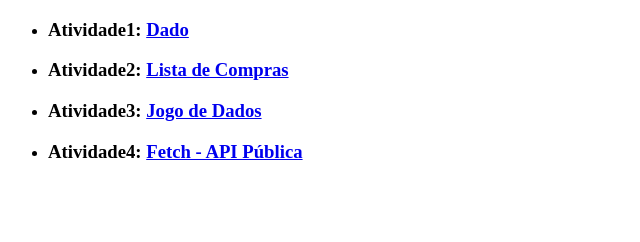
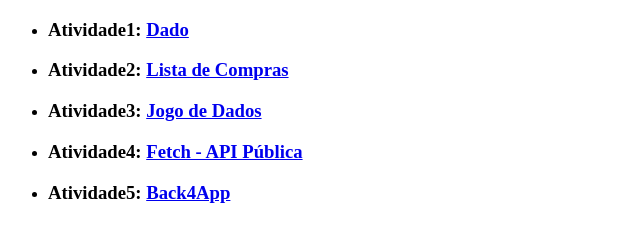
Before and after one commit to kibedofuturo/AtividadesProgWeb2, a plain HTML site: page index.html in a window 1280 px wide. Shown: the whole page, without its empty margins (0-640 px from the left). Drawn offline with Linux system fonts and the light colour scheme.

Commit message:
Finalziandoa tividade Back4App

```diff
--- a/index.html
+++ b/index.html
@@ -19,6 +19,8 @@
         </li>
         <li>
             <h3>Atividade4: <a href="Atividade 4 - Fetch - API Pública/index.html">Fetch - API Pública</a></h3>
+        </li><li>
+            <h3>Atividade5: <a href="Atividade 5 - BackApp/index.html">Back4App</a></h3>
         </li>
     </ul>
 </body>
```
